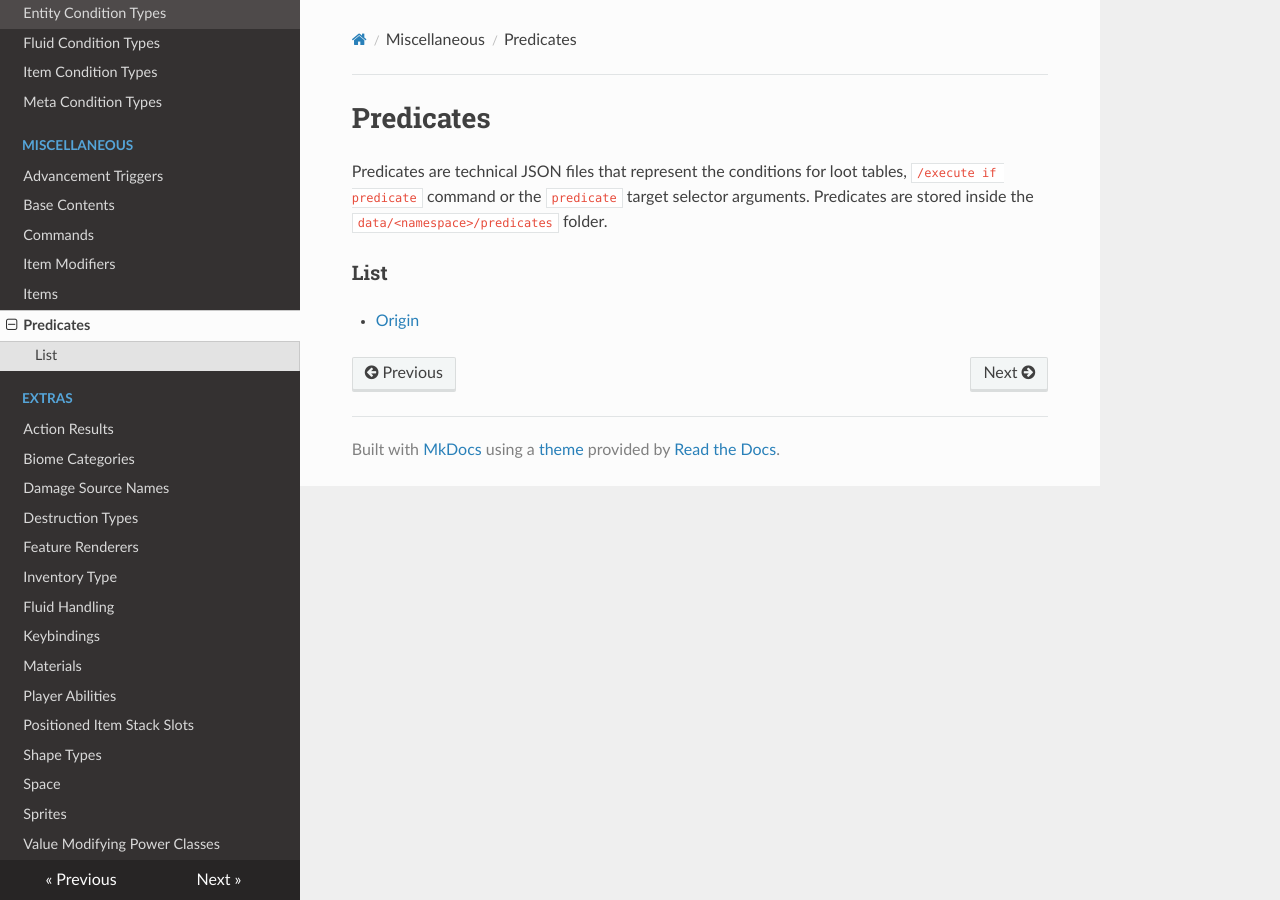
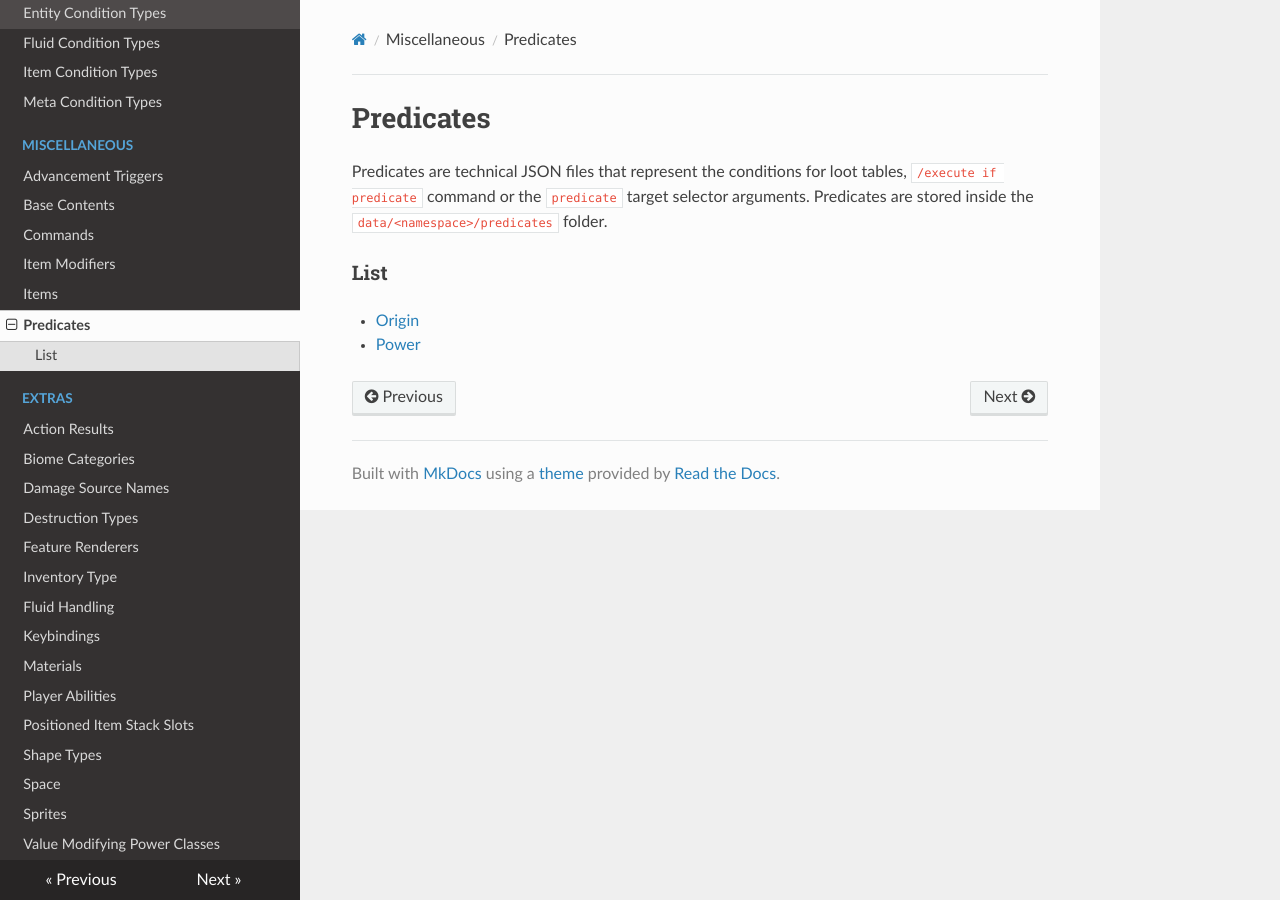
Before and after one commit to apace100/origins-docs, an MkDocs documentation site: the page built from docs/misc/predicates.md, in a window 1280 px wide. Built offline with MkDocs 1.6.1, drawn with Linux system fonts in a browser that asks for light colours; nearby versions of some CDN libraries.

Commit message:
Updated `predicates.md` Added 'Power' to the list

```diff
--- a/docs/misc/predicates.md
+++ b/docs/misc/predicates.md
@@ -11,3 +11,4 @@ Predicates are technical JSON files that represent the conditions for loot table
 ### List
 
 * [Origin](predicates/origin.md)
+* [Power](predicates/power.md)
```
